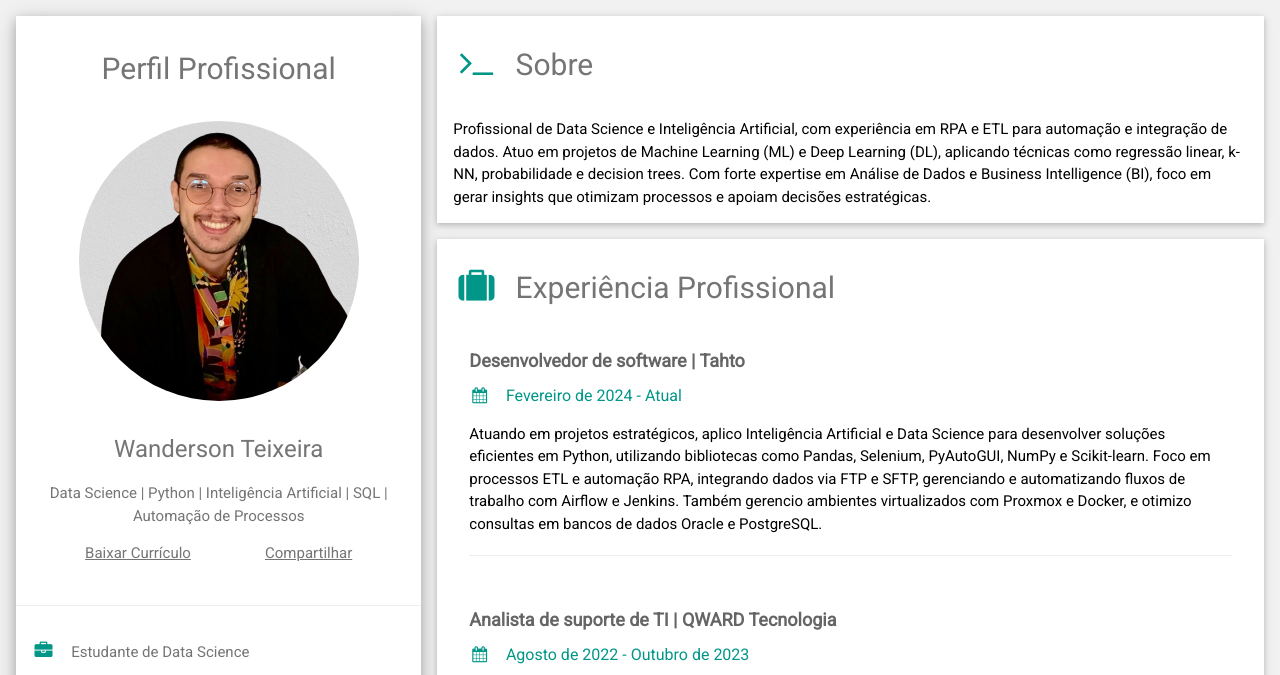
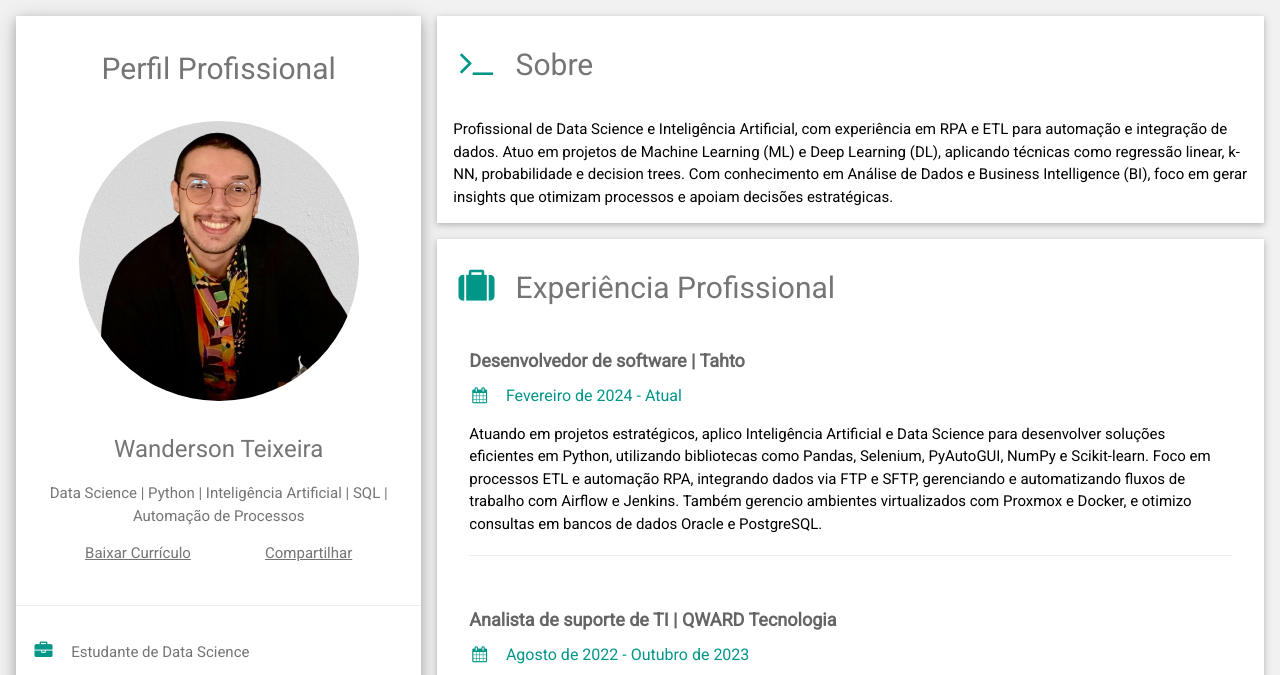
Before and after one commit to eidersin/eidersin.github.io, a plain HTML site: page index.html in a window 1280 px wide. Shown: the top 675 px of the page. Drawn offline with nearby package versions, Linux system fonts and the light colour scheme.

Commit message:
Update index.html

```diff
--- a/index.html
+++ b/index.html
@@ -168,7 +168,7 @@
         <div class="w3-container w3-card w3-white w3-margin-bottom">
           <h2 class="w3-text-grey w3-padding-16"><i class="fa fa-terminal fa-fw w3-margin-right w3-xxlarge w3-text-teal"></i>Sobre</h2>
           <p>
-            Profissional de Data Science e Inteligência Artificial, com experiência em RPA e ETL para automação e integração de dados. Atuo em projetos de Machine Learning (ML) e Deep Learning (DL), aplicando técnicas como regressão linear, k-NN, probabilidade e decision trees. Com forte expertise em Análise de Dados e Business Intelligence (BI), foco em gerar insights que otimizam processos e apoiam decisões estratégicas.</p>
+            Profissional de Data Science e Inteligência Artificial, com experiência em RPA e ETL para automação e integração de dados. Atuo em projetos de Machine Learning (ML) e Deep Learning (DL), aplicando técnicas como regressão linear, k-NN, probabilidade e decision trees. Com conhecimento em Análise de Dados e Business Intelligence (BI), foco em gerar insights que otimizam processos e apoiam decisões estratégicas.</p>
         </div>
         <div class="w3-container w3-card w3-white w3-margin-bottom">
           <h2 class="w3-text-grey w3-padding-16"><i class="fa fa-suitcase fa-fw w3-margin-right w3-xxlarge w3-text-teal"></i>Experiência Profissional</h2>
```
